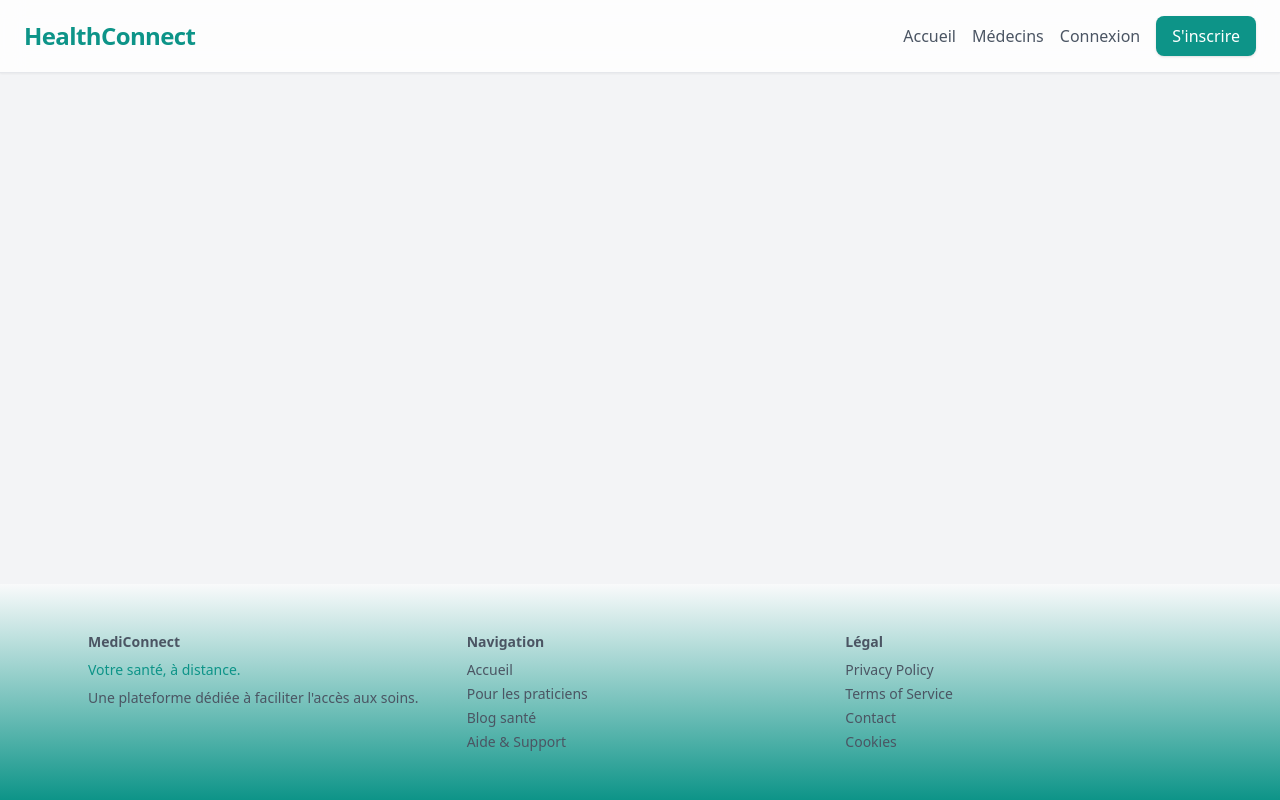
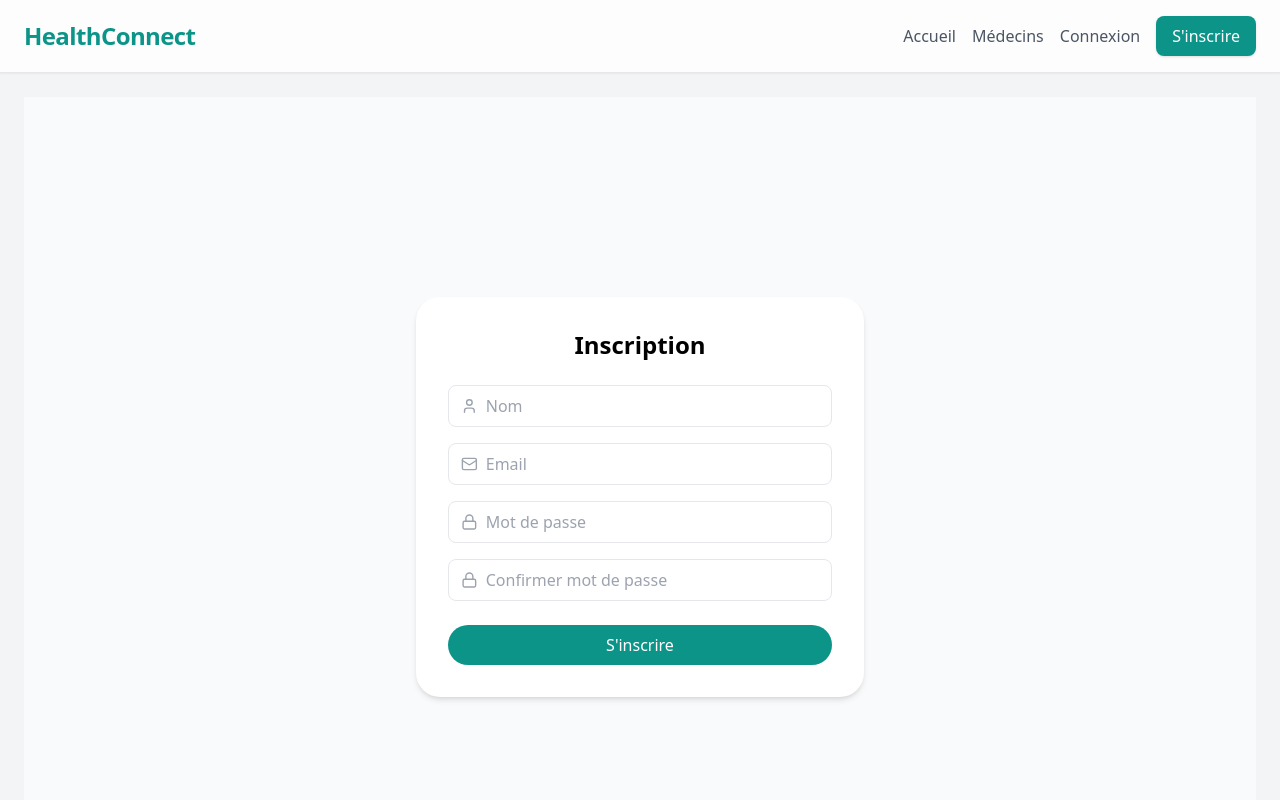
Before and after one commit to Mathus9322/HealthConnect, a React (Create React App) app in the folder healthconnect-frontend-react/: page /register in a window 1280 px wide. Shown: the top 800 px of the page. Built offline with nearby package versions, Linux system fonts and the light colour scheme.

Commit message:
ajout du front de la page d'inscription

```diff
--- a/healthconnect-frontend-react/src/App.jsx
+++ b/healthconnect-frontend-react/src/App.jsx
@@ -6,6 +6,7 @@ import "./App.css";
 
 import Home from "./pages/Home";
 import Login from "./pages/Login"
+import Register from "./pages/Register";
 
 
 function App() {
@@ -17,6 +18,7 @@ function App() {
             {/* Routes publiques */}
             <Route path="/" element={<Home />} />
             <Route path="/login" element={<Login />} />
+            <Route path="/register" element={<Register />} />
 
 
 
--- a/healthconnect-frontend-react/src/components/home/Hero.jsx
+++ b/healthconnect-frontend-react/src/components/home/Hero.jsx
@@ -44,7 +44,8 @@ const Hero = () => {
 
           {/* CARD FLOTTANTE */}
           <div className="absolute bottom-4 left-4 bg-white p-4 rounded-xl shadow-md w-64">
-            <p className="text-sm font-semibold mb-1">Dr. Sarah Ndiaye</p>
+            <p className="text-sm font-semibold mb-1">Dr. Ndiaye</p>
+
             <p className="text-xs text-gray-500 mb-2">
               Médecin généraliste
             </p>
--- /dev/null
+++ b/healthconnect-frontend-react/src/pages/Register.jsx
@@ -0,0 +1,113 @@
+import React, { useState } from "react";
+// import api from "../api/axios";
+import { useNavigate } from "react-router-dom";
+import { useAuth } from "../context/AuthContext";
+import { Mail, Lock, User } from "lucide-react";
+
+const Register = () => {
+  const { login } = useAuth();
+
+  const [name, setName] = useState("");
+  const [email, setEmail] = useState("");
+  const [password, setPassword] = useState("");
+  const [password_confirmation, setPasswordConfirmation] = useState("");
+  const [error, setError] = useState("");
+
+  const navigate = useNavigate();
+
+  // const handleSubmit = async (e) => {
+  //   e.preventDefault();
+
+  //   try {
+  //     const res = await api.post("/register", {
+  //       name,
+  //       email,
+  //       password,
+  //       password_confirmation,
+  //     });
+
+  //     const token = res.data.token;
+
+  //     const userRes = await api.get("/profile", {
+  //       headers: { Authorization: `Bearer ${token}` },
+  //     });
+
+  //     login(userRes.data, token);
+
+  //     navigate("/");
+  //   } catch (err) {
+  //     console.log(err.response);
+  //     setError("Erreur lors de l'inscription");
+  //   }
+  // };
+
+  return (
+    <div className="min-h-screen bg-gray-50 flex items-center justify-center px-4">
+      <div className="bg-white w-full max-w-md p-8 rounded-3xl shadow-md">
+
+        <h2 className="text-2xl font-semibold text-center mb-6">
+          Inscription
+        </h2>
+
+        {error && <p className="text-red-500 text-sm mb-4 text-center">{error}</p>}
+
+        <form >
+
+          {/* NAME */}
+          <div className="mb-4 flex items-center border rounded-lg px-3">
+            <User className="text-gray-400 mr-2" size={18}/>
+            <input
+              type="text"
+              placeholder="Nom"
+              value={name}
+              onChange={(e)=>setName(e.target.value)}
+              className="w-full py-2 outline-none"
+            />
+          </div>
+
+          {/* EMAIL */}
+          <div className="mb-4 flex items-center border rounded-lg px-3">
+            <Mail className="text-gray-400 mr-2" size={18}/>
+            <input
+              type="email"
+              placeholder="Email"
+              value={email}
+              onChange={(e)=>setEmail(e.target.value)}
+              className="w-full py-2 outline-none"
+            />
+          </div>
+
+          {/* PASSWORD */}
+          <div className="mb-4 flex items-center border rounded-lg px-3">
+            <Lock className="text-gray-400 mr-2" size={18}/>
+            <input
+              type="password"
+              placeholder="Mot de passe"
+              value={password}
+              onChange={(e)=>setPassword(e.target.value)}
+              className="w-full py-2 outline-none"
+            />
+          </div>
+
+          {/* CONFIRM */}
+          <div className="mb-6 flex items-center border rounded-lg px-3">
+            <Lock className="text-gray-400 mr-2" size={18}/>
+            <input
+              type="password"
+              placeholder="Confirmer mot de passe"
+              value={password_confirmation}
+              onChange={(e)=>setPasswordConfirmation(e.target.value)}
+              className="w-full py-2 outline-none"
+            />
+          </div>
+
+          <button className="w-full bg-teal-600 text-white py-2 rounded-full">
+            S'inscrire
+          </button>
+        </form>
+      </div>
+    </div>
+  );
+};
+
+export default Register;
```
